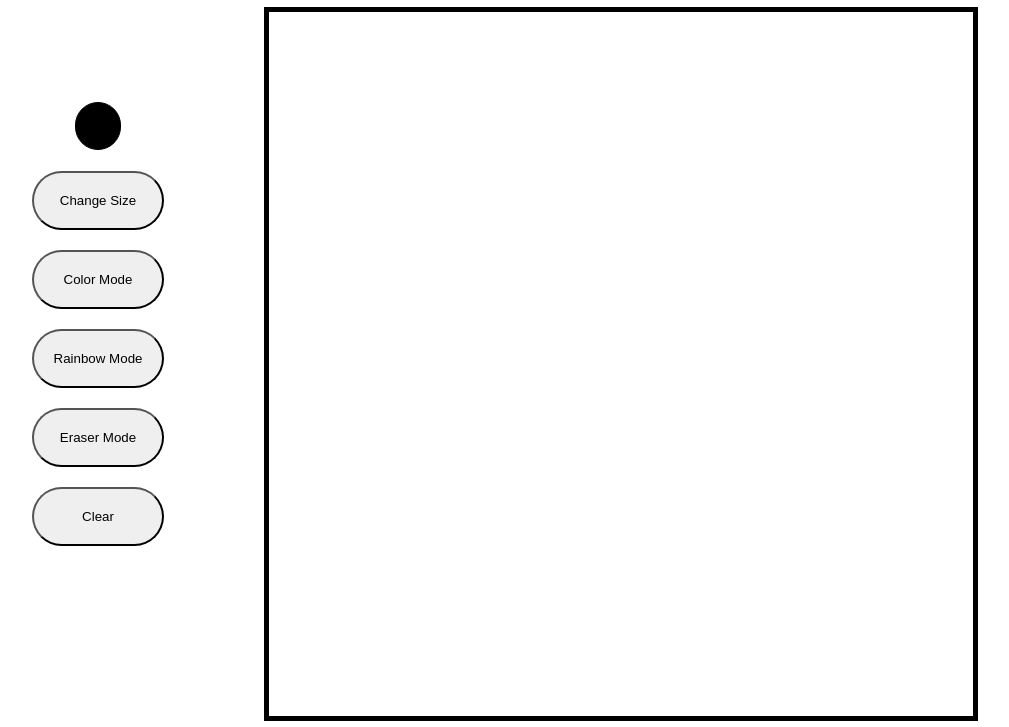
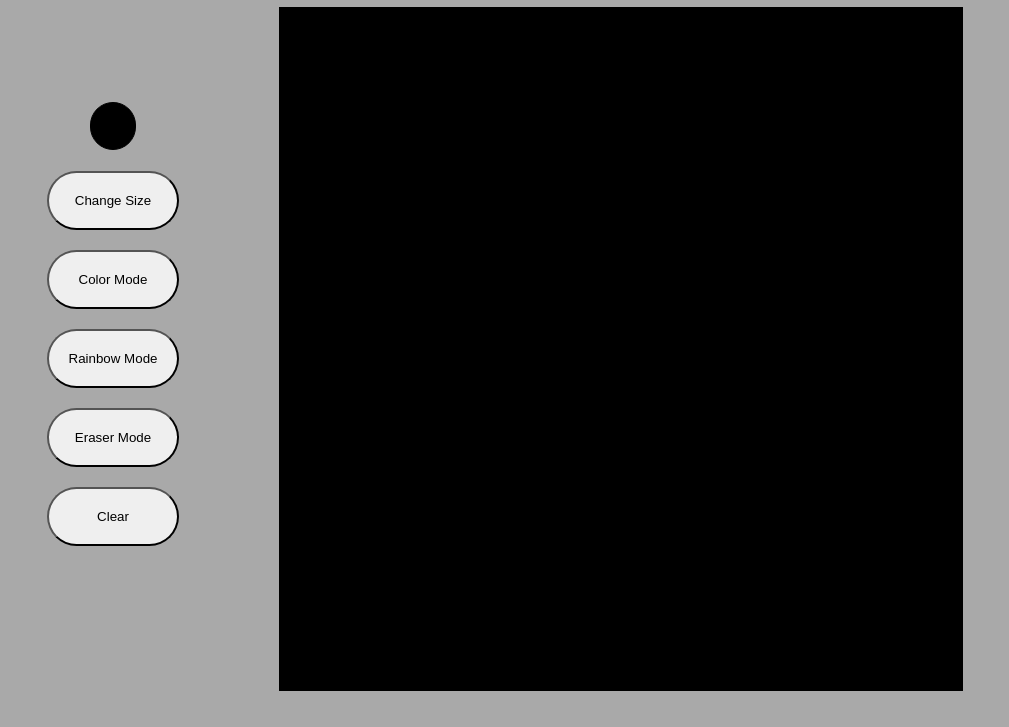
Before and after one commit to demial003/etch-a-sketch, a plain HTML site: page index.html in a window 1280 px wide. Shown: the part 73-800 px from the top of the page, without its empty margins (135-1144 px from the left). Drawn offline with Linux system fonts and the light colour scheme.

Commit message:
resize the grid container and adjust margins

```diff
--- a/style.css
+++ b/style.css
@@ -4,6 +4,7 @@ body{
     justify-content: center;
     align-items: center;
     font-family: sans-serif;
+    background-color: darkgrey;
 }
 
 #content{
@@ -15,8 +16,10 @@ body{
 #container{
     border: 5px solid black;
     display: flex;
-    width: 704px;
-    height: 704px;
+    width: 674px;
+    height: 674px;
+    margin-bottom: 30px;
+    background-color: black;
 }
 
 .col{
```
